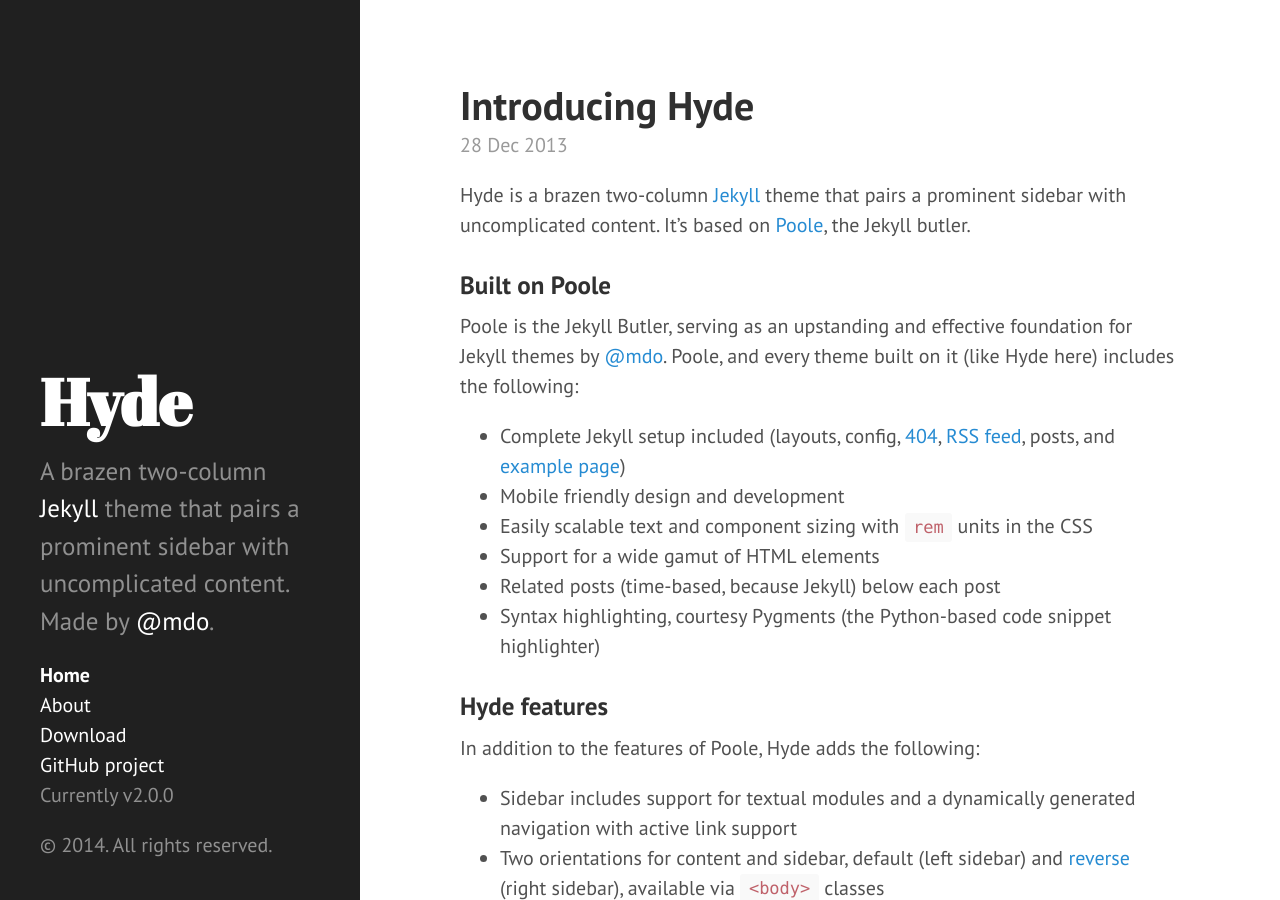
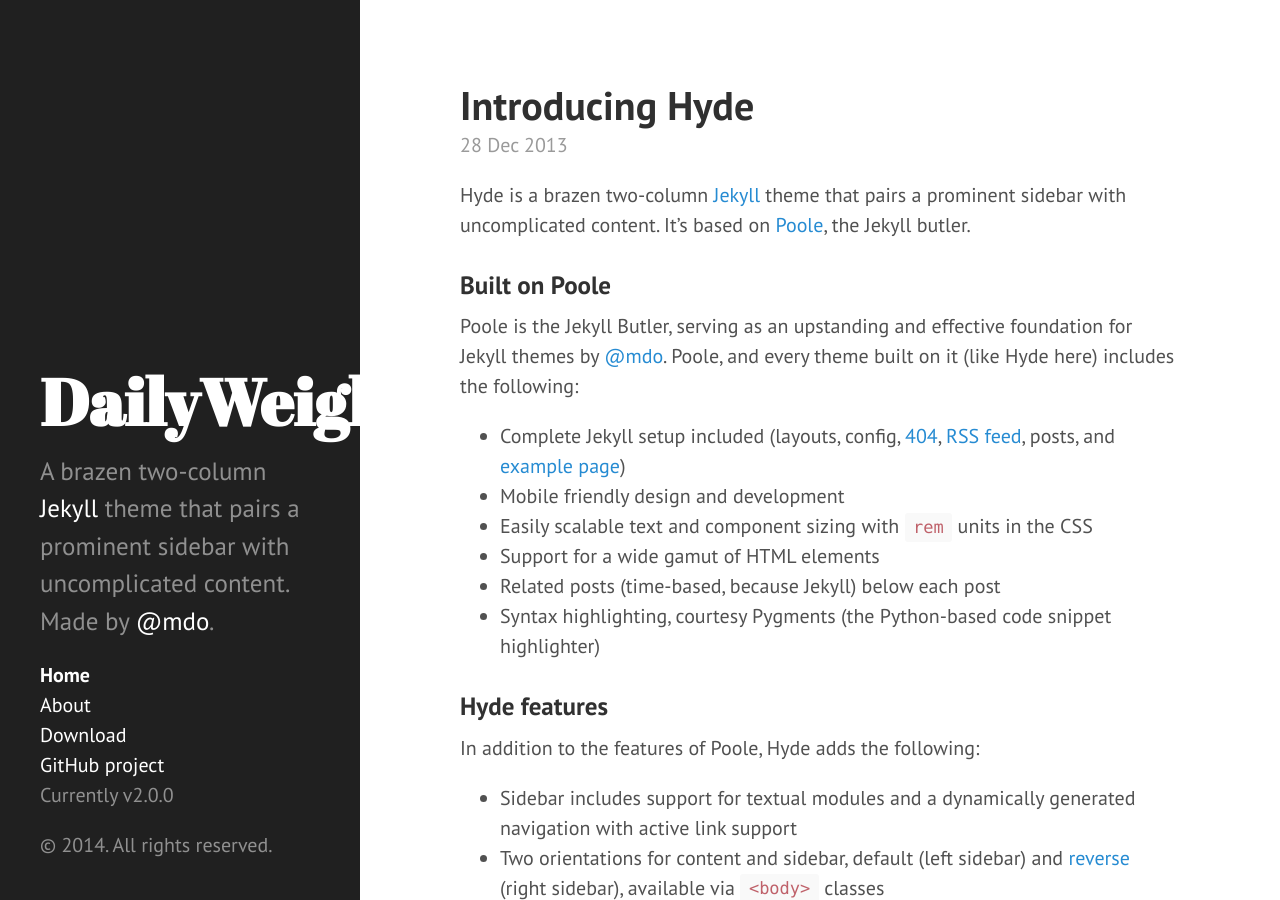
Before and after one commit to oblakeerickson/dailyweight, a Jekyll site: the page built from index.html, in a window 1280 px wide and 900 px high. Built offline with Jekyll 4.4.1, drawn with Linux system fonts in a browser that asks for light colours; Markdown is read by kramdown in place of the engine named in the settings; the list of posts is cut into pages by our own code.

Commit message:
add base_url

```diff
--- a/_config.yml
+++ b/_config.yml
@@ -1,19 +1,20 @@
 # Dependencies
 markdown:         redcarpet
 highlighter:      pygments
+baseurl: /dailyweight
 
 # Permalinks
 permalink:        pretty
 
 # Setup
-title:            Hyde
+title:            DailyWeight
 tagline:          'A Jekyll theme'
 description:      'A brazen two-column <a href="http://jekyllrb.com" target="_blank">Jekyll</a> theme that pairs a prominent sidebar with uncomplicated content. Made by <a href="https://twitter.com/mdo" target="_blank">@mdo</a>.'
 url:              http://hyde.getpoole.com
 
 author:
-  name:           'Mark Otto'
-  url:            https://twitter.com/mdo
+  name:           'Blake Erickson'
+  url:            https://twitter.com/oblakeerickson
 
 paginate:         5
 
@@ -21,4 +22,4 @@ paginate:         5
 version:          2.0.0
 
 github:
-  repo:           https://github.com/poole/hyde
+  repo:           https://github.com/oblakeerickson/dailyweight
--- a/_includes/head.html
+++ b/_includes/head.html
@@ -14,15 +14,15 @@
   </title>
 
   <!-- CSS -->
-  <link rel="stylesheet" href="/public/css/poole.css">
-  <link rel="stylesheet" href="/public/css/syntax.css">
-  <link rel="stylesheet" href="/public/css/hyde.css">
+  <link rel="stylesheet" href="{{ site.baseurl }}/public/css/poole.css">
+  <link rel="stylesheet" href="{{ site.baseurl }}/public/css/syntax.css">
+  <link rel="stylesheet" href="{{ site.baseurl }}/public/css/hyde.css">
   <link rel="stylesheet" href="http://fonts.googleapis.com/css?family=PT+Sans:400,400italic,700|Abril+Fatface">
 
   <!-- Icons -->
-  <link rel="apple-touch-icon-precomposed" sizes="144x144" href="/public/apple-touch-icon-144-precomposed.png">
-                                 <link rel="shortcut icon" href="/public/favicon.ico">
+  <link rel="apple-touch-icon-precomposed" sizes="144x144" href="{{ site.baseurl }}/public/apple-touch-icon-144-precomposed.png">
+                                 <link rel="shortcut icon" href="{{ site.baseurl }}/public/favicon.ico">
 
   <!-- RSS -->
-  <link rel="alternate" type="application/rss+xml" title="RSS" href="/atom.xml">
+  <link rel="alternate" type="application/rss+xml" title="RSS" href="{{ site.baseurl }}/atom.xml">
 </head>
--- a/_includes/sidebar.html
+++ b/_includes/sidebar.html
@@ -7,7 +7,7 @@
 
     <ul class="sidebar-nav">
       <li class="sidebar-nav-item{% if page.title == "Home" %} active{% endif %}">
-        <a href="/">Home</a>
+        <a href="{{ site.baseurl }}/">Home</a>
       </li>
 
       {% comment %}
@@ -20,7 +20,7 @@
         {% if node.title != null %}
           {% if node.layout == "page" %}
             <li class="sidebar-nav-item{% if page.url == node.url %} active{% endif %}">
-              <a href="{{ node.url }}">{{ node.title }}</a>
+              <a href="{{ site.baseurl }}/{{ node.url }}">{{ node.title }}</a>
             </li>
           {% endif %}
         {% endif %}
```
